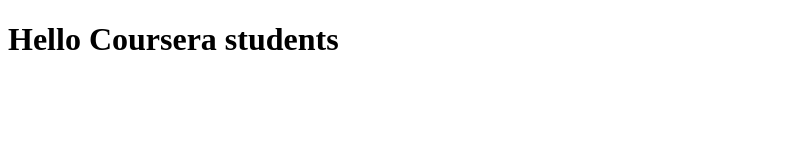
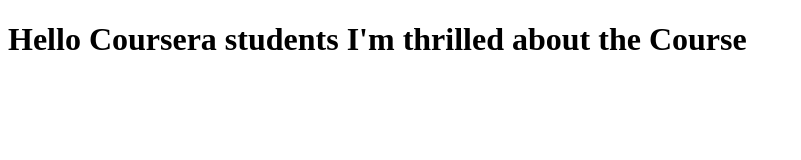
Before and after one commit to Shravan3318/coursera-test, a plain HTML site: page index.html in a window 1280 px wide. Shown: the whole page, without its empty margins (0-801 px from the left). Drawn offline with Linux system fonts and the light colour scheme.

Commit message:
Next Next version of web file.

```diff
--- a/index.html
+++ b/index.html
@@ -5,6 +5,6 @@
     <title>Hello Coursera</title>
   </head>
   <body>
-    <h1>Hello Coursera students</h1>
+    <h1>Hello Coursera students I'm thrilled about the Course</h1>
   </body>
 </html>
```
